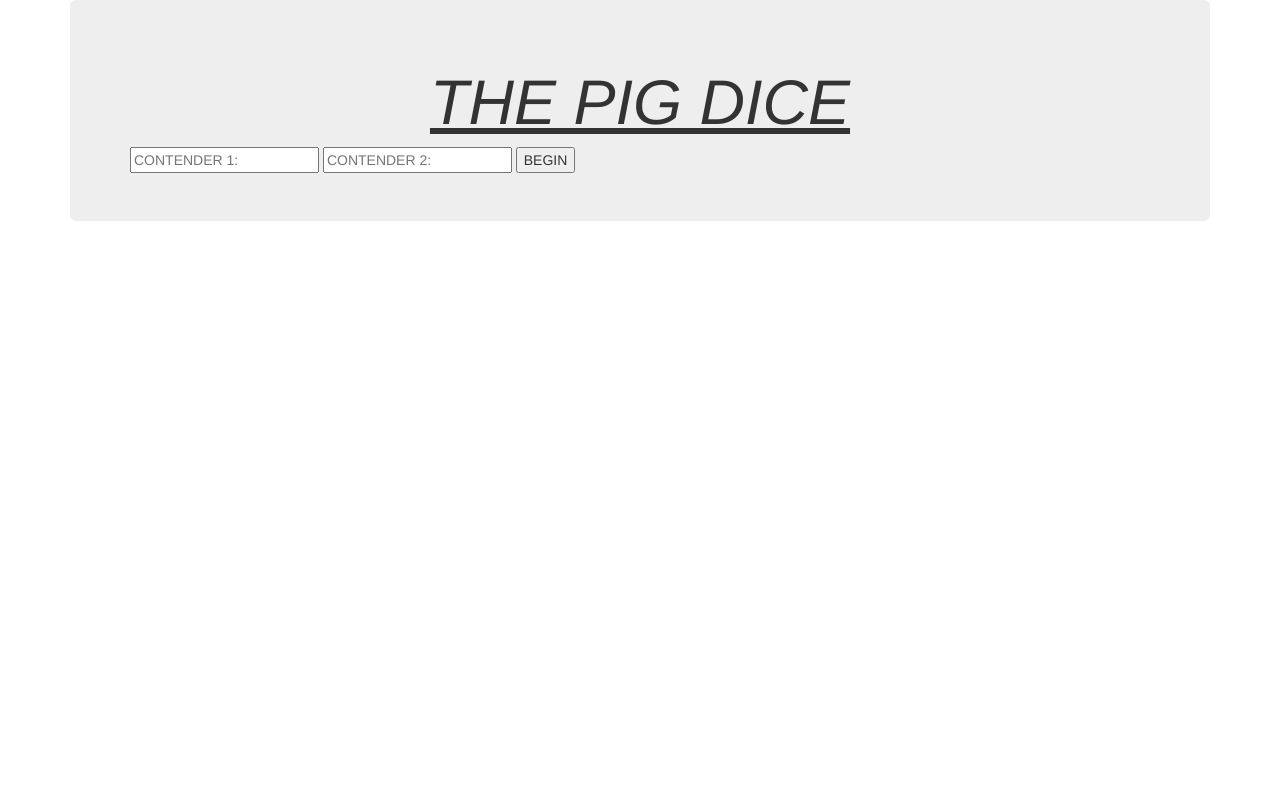
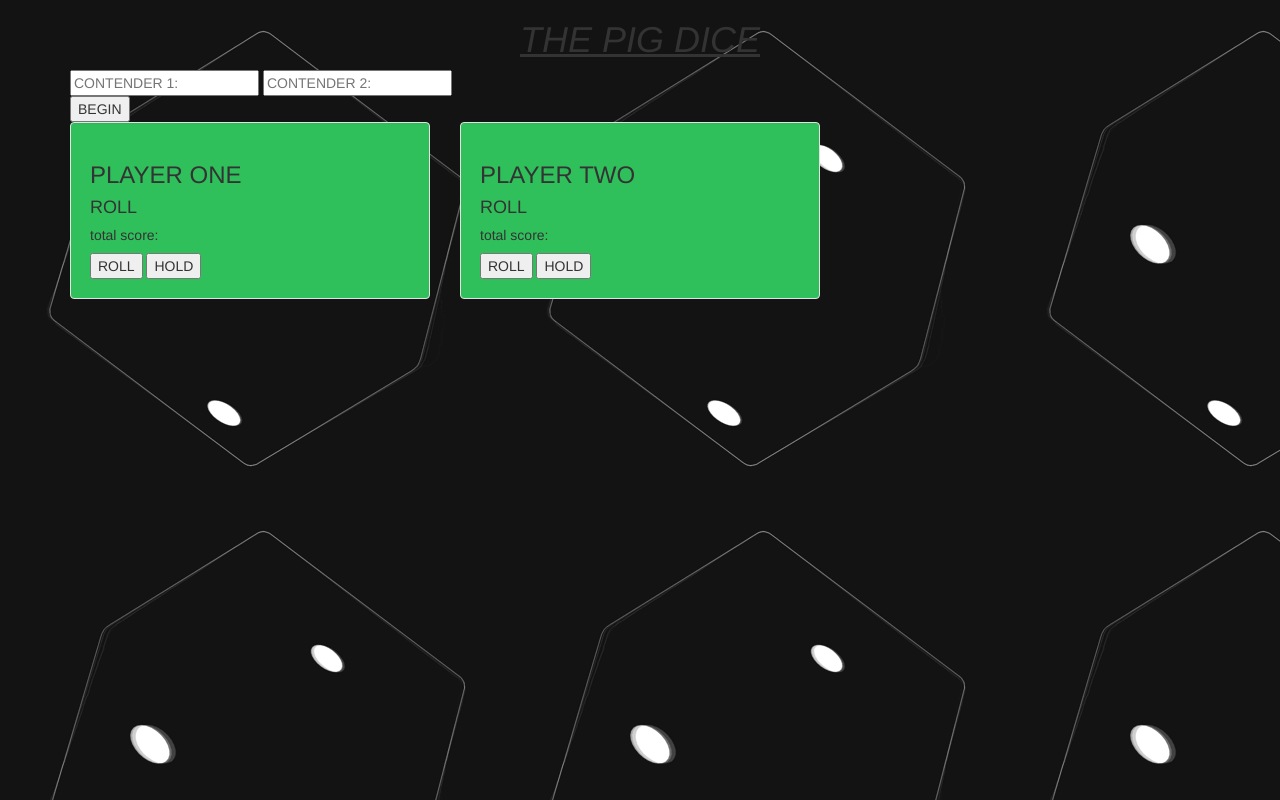
Before and after one commit to waweru12/pig-dice-project, a plain HTML site: page pig-dice.html in a window 1280 px wide. Drawn offline with nearby package versions, Linux system fonts and the light colour scheme; files whose address does not match are found by name.

Commit message:
background gif

```diff
--- a/css/styles.css
+++ b/css/styles.css
@@ -0,0 +1,6 @@
+.well{
+    background-color:rgb(48, 192, 91);
+}
+body{
+    background-image: url("/home/austin/pig-dice/images/rolling-dice-gif-7.gif")
+}
--- a/pig-dice.html
+++ b/pig-dice.html
@@ -1,43 +1,53 @@
 <!DOCTYPE html>
 <html lang="en" dir="ltr">
+
 <head>
   <meta charset="utf-8">
   <title>pig-dice</title>
   <link href="css/bootstrap.css" rel="stylesheet" type="text/css">
   <link href="css/styles.css" rel="stylesheet" type="text/css">
-    <script src="https://code.jquery.com/jquery-3.3.1.min.js"   integrity="sha256-FgpCb/KJQlLNfOu91ta32o/NMZxltwRo8QtmkMRdAu8="   crossorigin="anonymous"></script>
+  <script src="https://code.jquery.com/jquery-3.3.1.min.js"
+    integrity="sha256-FgpCb/KJQlLNfOu91ta32o/NMZxltwRo8QtmkMRdAu8=" crossorigin="anonymous"></script>
   <script src="js/scripts.js"></script>
 </head>
+
 <body>
 
   <div class="container">
-    <div class="jumbotron">
     <center>
       <h1><em><u>THE PIG DICE</u></em></h1>
     </center>
 
     <input type="text" name="CONTENDER 1:" placeholder="CONTENDER 1:" id="contenderone">
-    <input type="text" name="CONTENDER 2:" placeholder="CONTENDER 2:" id="contendertwo">
+    <input type="text" name="CONTENDER 2:" placeholder="CONTENDER 2:" id="contendertwo"><br>
+
     <input type="button" value="BEGIN">
 
 
+    <div class="row">
+      <div class="col-md-4">
+        <div class="well">
+          <h3>PLAYER ONE</h3>
+          <h4>ROLL</h4>
+          <h5>total score:</h5>
+          <input type="button" value="ROLL">
+          <input type="button" value="HOLD">
+        </div>
+      </div>
 
 
-
-
-
-
-
-
-
-
-
-
-
-
-
+        <div class="col-md-4">
+          <div class="well">
+            <h3>PLAYER TWO</h3>
+            <h4>ROLL</h4>
+            <h5>total score:</h5>
+            <input type="button" value="ROLL">
+            <input type="button" value="HOLD">
+          </div>
+        </div>
 
       </div>
     </div>
 </body>
+
 </html>
```
Also changed, not shown: images/200w.webp (added), images/giphy.gif (added), images/original.jpg (added), images/rolling-dice-gif-7.gif (added). Lines whose indentation alone changed are shown as unchanged.
